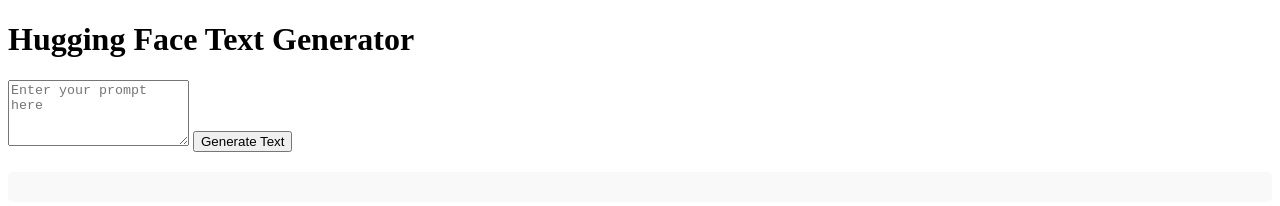
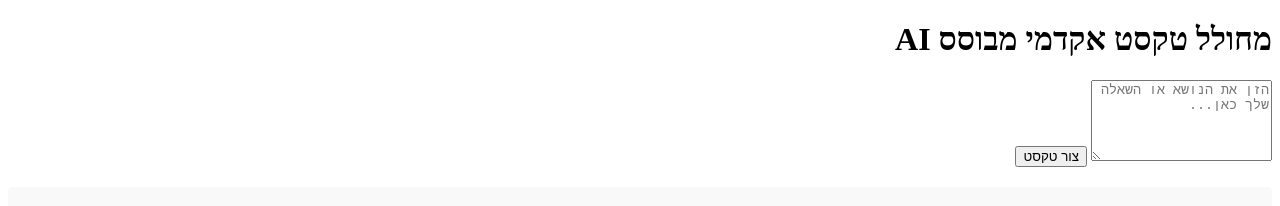
Before and after one commit to nitzano707/131024_12-24, a plain HTML site: page public/index.html in a window 1280 px wide. Drawn offline with Linux system fonts and the light colour scheme; no server answers.

Commit message:
Update index.html

```diff
--- a/public/index.html
+++ b/public/index.html
@@ -1,5 +1,5 @@
 <!DOCTYPE html>
-<html lang="en">
+<html lang="he" dir="rtl">
 <head>
     <meta charset="UTF-8">
     <meta name="viewport" content="width=device-width, initial-scale=1.0">
@@ -7,10 +7,10 @@
     <link rel="stylesheet" href="styles.css">
 </head>
 <body>
-    <div id="app">
-        <h1>Hugging Face Text Generator</h1>
-        <textarea id="input" rows="4" placeholder="Enter your prompt here"></textarea>
-        <button id="submit">Generate Text</button>
+    <div class="container">
+        <h1>מחולל טקסט אקדמי מבוסס AI</h1>
+        <textarea id="input" rows="5" placeholder="הזן את הנושא או השאלה שלך כאן..."></textarea>
+        <button id="submit">צור טקסט</button>
         <div id="output"></div>
     </div>
     <script src="script.js"></script>
```
